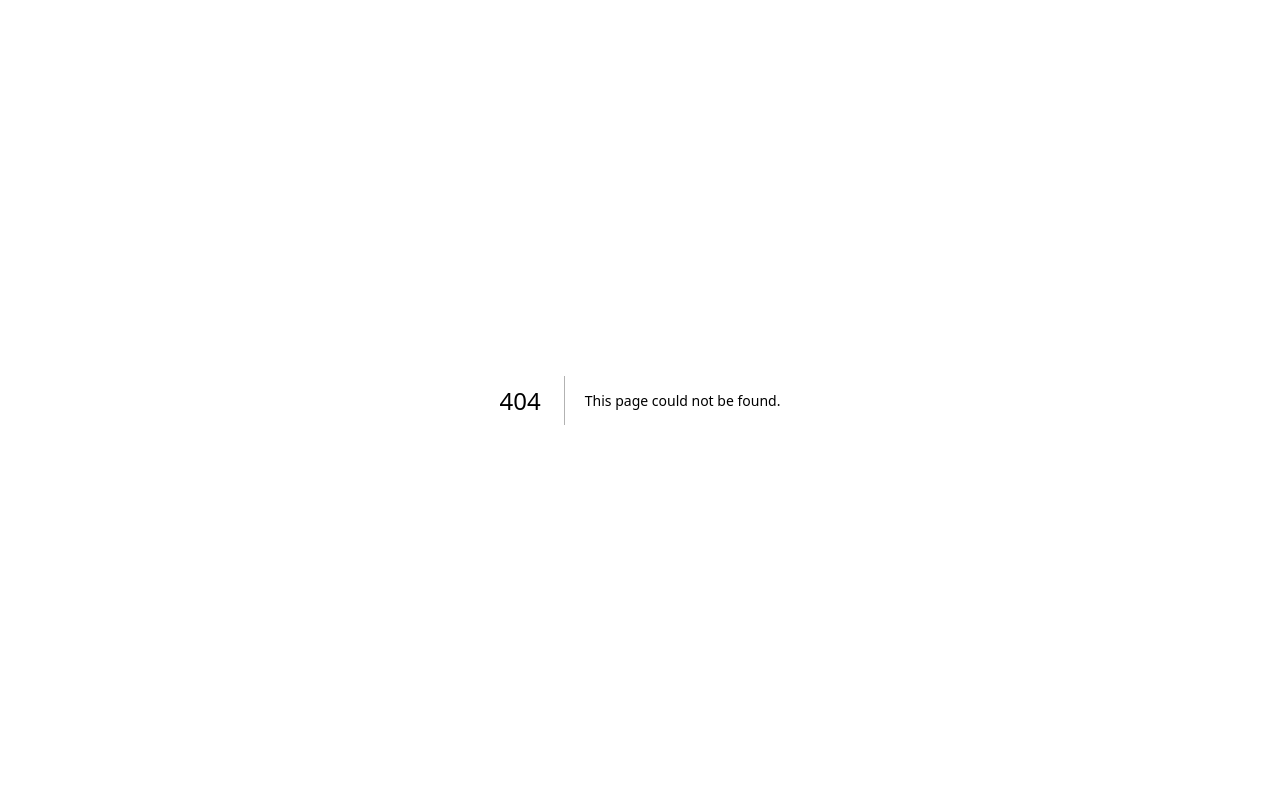
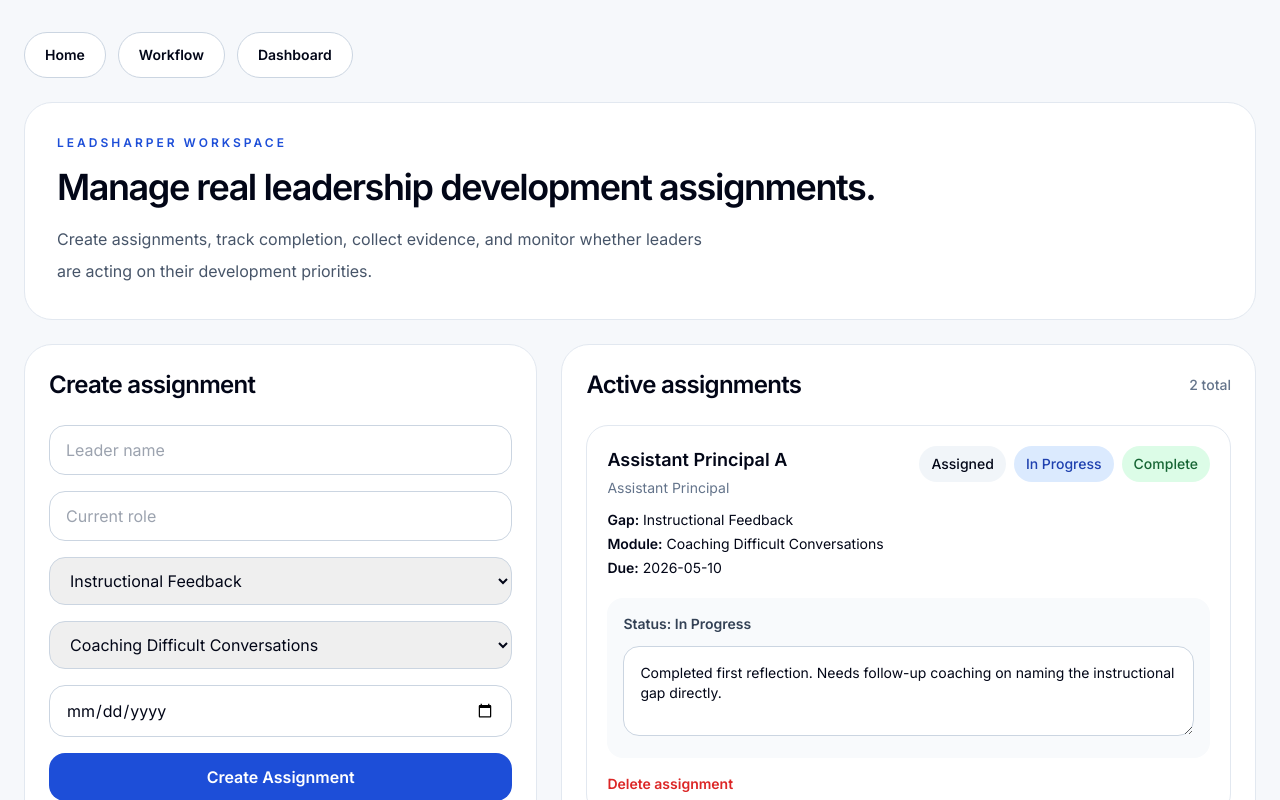
Before and after one commit to jmarc296-jpg/instructional-leadership-practice, a Next.js app: page /workspace in a window 1280 px wide. Before the commit this address had no page. Shown: the top 800 px of the page. Built offline with nearby package versions, Linux system fonts and the light colour scheme.

Commit message:
Add functional leadership assignment workspace

```diff
--- /dev/null
+++ b/app/workspace/page.tsx
@@ -0,0 +1,251 @@
+"use client"
+
+import { useEffect, useState } from "react"
+
+type Assignment = {
+  id: string
+  leader: string
+  role: string
+  gap: string
+  module: string
+  dueDate: string
+  status: "Assigned" | "In Progress" | "Completed"
+  evidence: string
+}
+
+const starterAssignments: Assignment[] = [
+  {
+    id: "1",
+    leader: "Assistant Principal A",
+    role: "Assistant Principal",
+    gap: "Instructional Feedback",
+    module: "Coaching Difficult Conversations",
+    dueDate: "2026-05-10",
+    status: "In Progress",
+    evidence: "Completed first reflection. Needs follow-up coaching on naming the instructional gap directly."
+  },
+  {
+    id: "2",
+    leader: "Dean B",
+    role: "Dean of Students",
+    gap: "Culture Leadership",
+    module: "School Culture Reset",
+    dueDate: "2026-05-17",
+    status: "Assigned",
+    evidence: ""
+  }
+]
+
+export default function WorkspacePage() {
+  const [assignments, setAssignments] = useState<Assignment[]>([])
+  const [leader, setLeader] = useState("")
+  const [role, setRole] = useState("")
+  const [gap, setGap] = useState("Instructional Feedback")
+  const [module, setModule] = useState("Coaching Difficult Conversations")
+  const [dueDate, setDueDate] = useState("")
+
+  useEffect(() => {
+    const saved = window.localStorage.getItem("leadsharper_assignments")
+    if (saved) {
+      setAssignments(JSON.parse(saved))
+    } else {
+      setAssignments(starterAssignments)
+      window.localStorage.setItem("leadsharper_assignments", JSON.stringify(starterAssignments))
+    }
+  }, [])
+
+  function saveAssignments(next: Assignment[]) {
+    setAssignments(next)
+    window.localStorage.setItem("leadsharper_assignments", JSON.stringify(next))
+  }
+
+  function createAssignment() {
+    if (!leader || !role || !dueDate) return
+
+    const nextAssignment: Assignment = {
+      id: crypto.randomUUID(),
+      leader,
+      role,
+      gap,
+      module,
+      dueDate,
+      status: "Assigned",
+      evidence: ""
+    }
+
+    saveAssignments([nextAssignment, ...assignments])
+    setLeader("")
+    setRole("")
+    setGap("Instructional Feedback")
+    setModule("Coaching Difficult Conversations")
+    setDueDate("")
+  }
+
+  function updateStatus(id: string, status: Assignment["status"]) {
+    saveAssignments(assignments.map((item) => item.id === id ? { ...item, status } : item))
+  }
+
+  function updateEvidence(id: string, evidence: string) {
+    saveAssignments(assignments.map((item) => item.id === id ? { ...item, evidence } : item))
+  }
+
+  function deleteAssignment(id: string) {
+    saveAssignments(assignments.filter((item) => item.id !== id))
+  }
+
+  return (
+    <main className="min-h-screen bg-[#f6f8fb] px-6 py-8 text-slate-950">
+      <div className="mx-auto max-w-7xl space-y-6">
+        <div className="flex flex-wrap gap-3">
+          <a href="/" className="rounded-full border border-slate-300 bg-white px-5 py-3 text-sm font-semibold">
+            Home
+          </a>
+          <a href="/workflow" className="rounded-full border border-slate-300 bg-white px-5 py-3 text-sm font-semibold">
+            Workflow
+          </a>
+          <a href="/district" className="rounded-full border border-slate-300 bg-white px-5 py-3 text-sm font-semibold">
+            Dashboard
+          </a>
+        </div>
+
+        <section className="rounded-[28px] border border-slate-200 bg-white p-8">
+          <p className="text-xs font-semibold uppercase tracking-[0.25em] text-blue-700">
+            LeadSharper Workspace
+          </p>
+
+          <h1 className="mt-4 text-4xl font-semibold tracking-[-0.04em]">
+            Manage real leadership development assignments.
+          </h1>
+
+          <p className="mt-4 max-w-2xl leading-8 text-slate-600">
+            Create assignments, track completion, collect evidence, and monitor whether leaders are acting on their development priorities.
+          </p>
+        </section>
+
+        <section className="grid gap-6 lg:grid-cols-[0.85fr_1.15fr]">
+          <div className="rounded-[28px] border border-slate-200 bg-white p-6">
+            <h2 className="text-2xl font-semibold tracking-[-0.03em]">
+              Create assignment
+            </h2>
+
+            <div className="mt-6 space-y-4">
+              <input
+                value={leader}
+                onChange={(event) => setLeader(event.target.value)}
+                placeholder="Leader name"
+                className="w-full rounded-2xl border border-slate-300 px-4 py-3"
+              />
+
+              <input
+                value={role}
+                onChange={(event) => setRole(event.target.value)}
+                placeholder="Current role"
+                className="w-full rounded-2xl border border-slate-300 px-4 py-3"
+              />
+
+              <select
+                value={gap}
+                onChange={(event) => setGap(event.target.value)}
+                className="w-full rounded-2xl border border-slate-300 px-4 py-3"
+              >
+                <option>Instructional Feedback</option>
+                <option>Operational Execution</option>
+                <option>Culture Leadership</option>
+                <option>People Leadership</option>
+              </select>
+
+              <select
+                value={module}
+                onChange={(event) => setModule(event.target.value)}
+                className="w-full rounded-2xl border border-slate-300 px-4 py-3"
+              >
+                <option>Coaching Difficult Conversations</option>
+                <option>Systems Execution Sprint</option>
+                <option>School Culture Reset</option>
+                <option>Leading Through Conflict</option>
+              </select>
+
+              <input
+                type="date"
+                value={dueDate}
+                onChange={(event) => setDueDate(event.target.value)}
+                className="w-full rounded-2xl border border-slate-300 px-4 py-3"
+              />
+
+              <button
+                onClick={createAssignment}
+                className="w-full rounded-2xl bg-blue-700 px-5 py-3 font-semibold text-white hover:bg-blue-800"
+              >
+                Create Assignment
+              </button>
+            </div>
+          </div>
+
+          <div className="rounded-[28px] border border-slate-200 bg-white p-6">
+            <div className="flex items-center justify-between">
+              <h2 className="text-2xl font-semibold tracking-[-0.03em]">
+                Active assignments
+              </h2>
+
+              <p className="text-sm font-medium text-slate-500">
+                {assignments.length} total
+              </p>
+            </div>
+
+            <div className="mt-6 space-y-4">
+              {assignments.map((item) => (
+                <div key={item.id} className="rounded-[22px] border border-slate-200 p-5">
+                  <div className="flex flex-col gap-4 lg:flex-row lg:items-start lg:justify-between">
+                    <div>
+                      <p className="text-lg font-semibold">{item.leader}</p>
+                      <p className="mt-1 text-sm text-slate-500">{item.role}</p>
+                      <p className="mt-3 text-sm">
+                        <span className="font-semibold">Gap:</span> {item.gap}
+                      </p>
+                      <p className="mt-1 text-sm">
+                        <span className="font-semibold">Module:</span> {item.module}
+                      </p>
+                      <p className="mt-1 text-sm">
+                        <span className="font-semibold">Due:</span> {item.dueDate}
+                      </p>
+                    </div>
+
+                    <div className="flex flex-wrap gap-2">
+                      <button onClick={() => updateStatus(item.id, "Assigned")} className="rounded-full bg-slate-100 px-3 py-2 text-sm font-medium">
+                        Assigned
+                      </button>
+                      <button onClick={() => updateStatus(item.id, "In Progress")} className="rounded-full bg-blue-100 px-3 py-2 text-sm font-medium text-blue-800">
+                        In Progress
+                      </button>
+                      <button onClick={() => updateStatus(item.id, "Completed")} className="rounded-full bg-green-100 px-3 py-2 text-sm font-medium text-green-800">
+                        Complete
+                      </button>
+                    </div>
+                  </div>
+
+                  <div className="mt-5 rounded-2xl bg-slate-50 p-4">
+                    <p className="text-sm font-semibold text-slate-700">Status: {item.status}</p>
+
+                    <textarea
+                      value={item.evidence}
+                      onChange={(event) => updateEvidence(item.id, event.target.value)}
+                      placeholder="Add evidence, coaching notes, or follow-up needed..."
+                      className="mt-3 w-full min-h-[90px] rounded-2xl border border-slate-300 bg-white p-4 text-sm"
+                    />
+                  </div>
+
+                  <button
+                    onClick={() => deleteAssignment(item.id)}
+                    className="mt-4 text-sm font-semibold text-red-600"
+                  >
+                    Delete assignment
+                  </button>
+                </div>
+              ))}
+            </div>
+          </div>
+        </section>
+      </div>
+    </main>
+  )
+}
```
